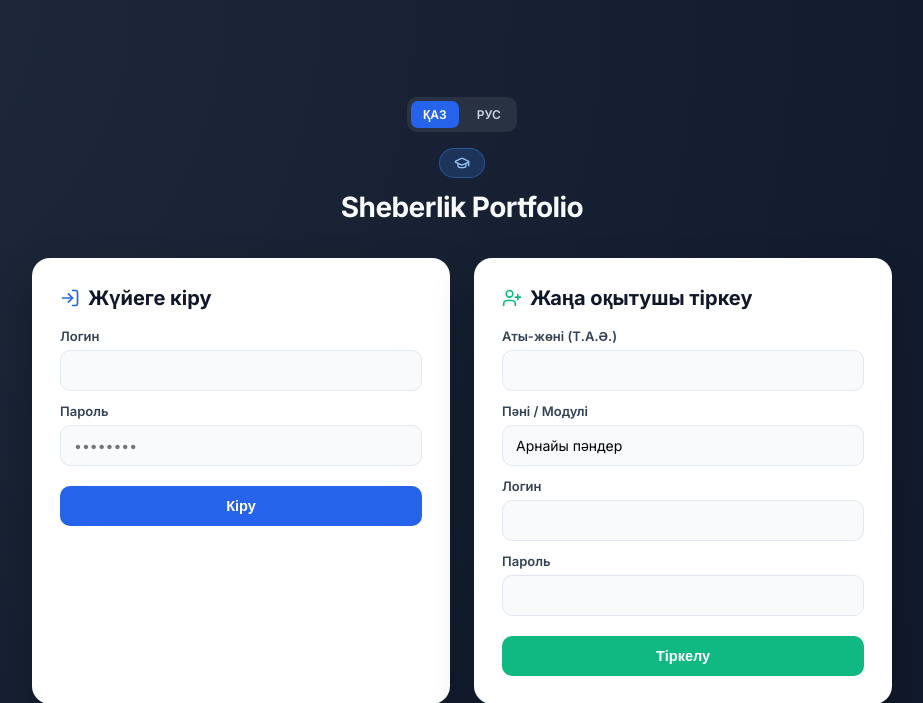
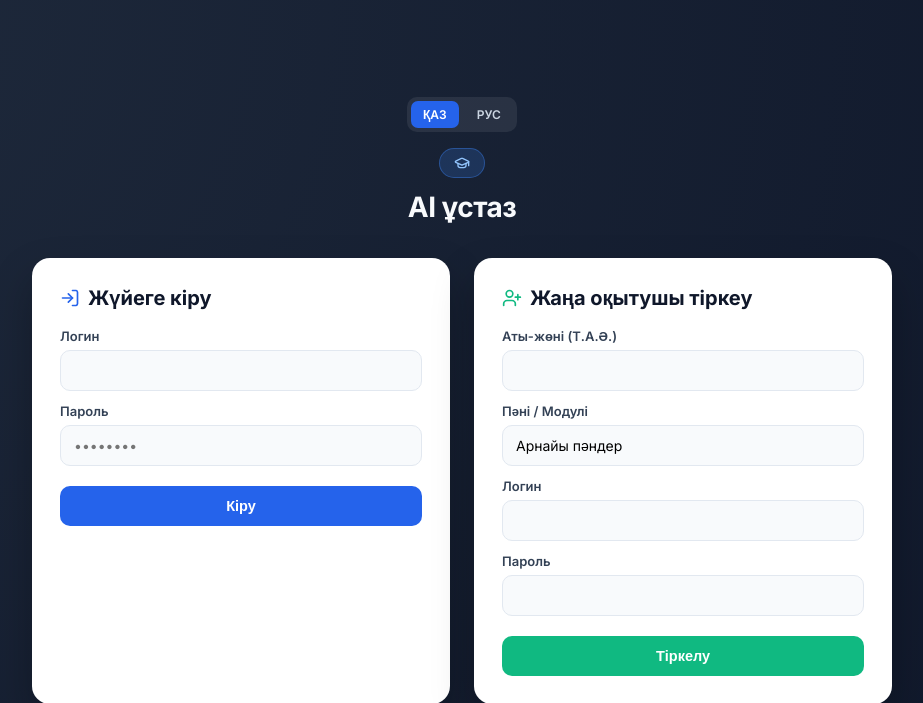
Before and after one commit to Bagdat11/AI-, a FastAPI app: page /login in a window 1280 px wide. Shown: the top 703 px of the page, without its empty margins (178-1101 px from the left). Run offline with FastAPI, Linux system fonts and the light colour scheme; parts of the project's set-up code (start-up, migrations or seed data) failed here and were passed over.

Commit message:
Update login.html

```diff
--- a/portfolio_pdfs/templates/login.html
+++ b/portfolio_pdfs/templates/login.html
@@ -3,7 +3,7 @@
 <head>
   <meta charset="UTF-8" />
   <meta name="viewport" content="width=device-width, initial-scale=1.0" />
-  <title>{{ t.login_heading }} — Sheberlik Portfolio</title>
+  <title>{{ t.login_heading }} — AI ұстаз</title>
   <link rel="preconnect" href="https://fonts.googleapis.com">
   <link rel="preconnect" href="https://fonts.gstatic.com" crossorigin>
   <link href="https://fonts.googleapis.com/css2?family=Inter:wght@400;500;600;700&display=swap" rel="stylesheet">
@@ -132,7 +132,7 @@
 
   <div class="hero">
     <div class="hero-badge"><i data-lucide="graduation-cap" style="width:16px;height:16px;"></i> {{ t.hero_badge }}</div>
-    <h1>Sheberlik Portfolio</h1>
+    <h1>AI ұстаз</h1>
     <p>{{ t.hero_desc }}</p>
   </div>
 
```
